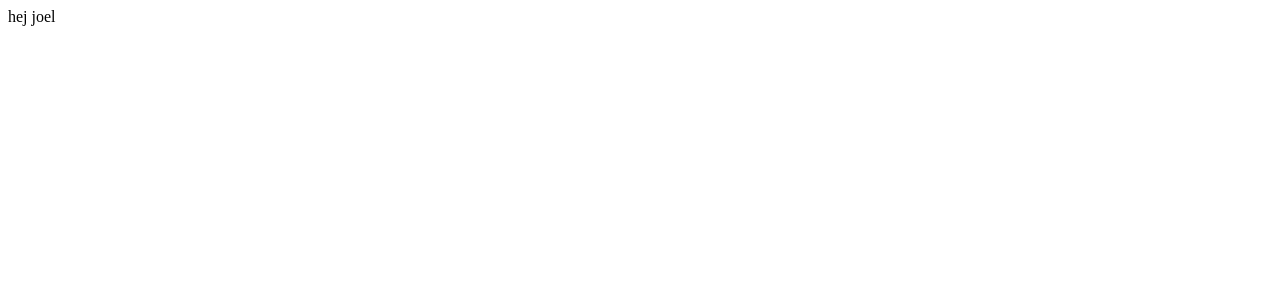
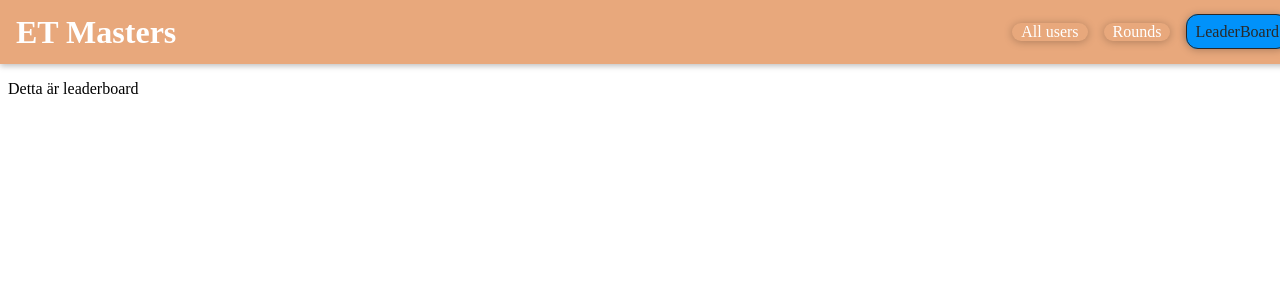
Before and after one commit to CarlHagred/etMasters2022, a React (Create React App) app in the folder client/: page /leaderboard in a window 1280 px wide. Shown: the top 300 px of the page. Built offline with nearby package versions, Linux system fonts and the light colour scheme.

Commit message:
First routing
Button with routing for All users, Rounds and Leaderboard

```diff
--- a/client/package.json
+++ b/client/package.json
@@ -8,6 +8,7 @@
     "@testing-library/user-event": "^13.5.0",
     "react": "^17.0.2",
     "react-dom": "^17.0.2",
+    "react-router-dom": "^6.2.1",
     "react-scripts": "5.0.0",
     "web-vitals": "^2.1.4"
   },
--- a/client/src/App.js
+++ b/client/src/App.js
@@ -1,8 +1,33 @@
+import React from 'react';
+import {
+  BrowserRouter as Router,
+  Route,
+  Navigate,
+  Routes,
+} from 'react-router-dom';
+import LeaderBoard from './components/Leaderboard';
+import MainNav from './components/Navigation/MainNav';
+import Rounds from './components/Rounds';
+import Users from './components/Users';
+
 const App = () => {
+  let routes;
+
+  routes = (
+    <React.Fragment>
+      <Routes>
+        <Route exact path="/users" element={<Users />} />
+        <Route exact path="/rounds" element={<Rounds />} />
+
+        <Route exact path="/leaderboard" element={<LeaderBoard />} />
+      </Routes>
+    </React.Fragment>
+  );
   return (
-    <div className="App">
-      <header className="App-header">hej joel</header>
-    </div>
+    <Router>
+      <MainNav />
+      <main>{routes}</main>
+    </Router>
   );
 };
 
--- /dev/null
+++ b/client/src/components/Leaderboard.js
@@ -0,0 +1,5 @@
+const LeaderBoard = () => {
+  return <div>Detta är leaderboard</div>;
+};
+
+export default LeaderBoard;
--- /dev/null
+++ b/client/src/components/Navigation/Header.css
@@ -0,0 +1,23 @@
+.main-header {
+  width: 100%;
+  height: 4rem;
+  display: flex;
+  align-items: center;
+  position: fixed;
+  top: 0;
+  left: 0;
+  background: #e8a87c;
+  box-shadow: 0 2px 6px rgba(0, 0, 0, 0.26);
+  padding: 0 1rem;
+  z-index: 5;
+}
+
+main {
+  margin-top: 5rem;
+}
+
+@media (min-width: 768px) {
+  .main-header {
+    justify-content: space-between;
+  }
+}
--- /dev/null
+++ b/client/src/components/Navigation/Header.js
@@ -0,0 +1,6 @@
+import './Header.css';
+const Header = (props) => {
+  return <header className="main-header">{props.children}</header>;
+};
+
+export default Header;
--- /dev/null
+++ b/client/src/components/Navigation/MainNav.css
@@ -0,0 +1,35 @@
+.main-navigation__menu-btn {
+  width: 3rem;
+  height: 3rem;
+  background: transparent;
+  border: none;
+  display: flex;
+  flex-direction: column;
+  justify-content: space-around;
+  margin-right: 2rem;
+  cursor: pointer;
+}
+
+.main-nav__menu-btn span {
+  display: block;
+  width: 3rem;
+  height: 2.5px;
+  background: white;
+}
+
+.main-nav__title {
+  color: white;
+}
+
+.main-nav__title a {
+  text-decoration: none;
+  color: white;
+}
+
+.main-nav__header-nav {
+  display: none;
+}
+
+.main-nav__drawer-nav {
+  height: 100%;
+}
--- /dev/null
+++ b/client/src/components/Navigation/MainNav.js
@@ -0,0 +1,16 @@
+import Header from './Header';
+import NavLinks from './NavLinks';
+import './MainNav.css';
+
+const MainNav = (props) => {
+  return (
+    <Header>
+      <h1 className="main-nav__title">ET Masters</h1>
+      <nav>
+        <NavLinks />
+      </nav>
+    </Header>
+  );
+};
+
+export default MainNav;
--- /dev/null
+++ b/client/src/components/Navigation/NavLinks.css
@@ -0,0 +1,84 @@
+.nav-links {
+  list-style: none;
+  margin: 0;
+  padding: 0;
+  width: 100%;
+  height: 100%;
+  display: flex;
+  flex-direction: column;
+  justify-content: center;
+  align-items: center;
+}
+
+.nav-links li {
+  margin: 1rem;
+  border-radius: 12px;
+  box-shadow: 0 1px 8px rgba(0, 0, 0, 0.25);
+}
+
+.nav-links a {
+  border: 1px solid transparent;
+  color: #292929;
+  text-decoration: none;
+  padding: 0.5rem;
+}
+
+.nav-links a:hover,
+.nav-links a:active,
+.nav-links a.active {
+  background: #0192fa;
+  border-color: #292929;
+  color: #292929;
+  border-radius: 12px;
+  box-shadow: 0 1px 8px rgba(0, 0, 0, 0.25);
+}
+
+.nav-links button {
+  cursor: pointer;
+  /* border: 1px solid #292929; */
+  color: #292929;
+  background: transparent;
+  padding: 0.5rem;
+  font: inherit;
+}
+
+.nav-links button:focus {
+  outline: none;
+}
+
+.nav-links button:hover,
+.nav-links button:active {
+  background: #292929;
+  color: white;
+  border-radius: 12px;
+  box-shadow: 0 1px 8px rgba(0, 0, 0, 0.25);
+}
+
+@media (min-width: 768px) {
+  .nav-links {
+    flex-direction: row;
+  }
+
+  .nav-links li {
+    margin: 0 0.5rem;
+  }
+
+  .nav-links a {
+    color: white;
+    text-decoration: none;
+  }
+
+  .nav-links button {
+    border: 1px solid white;
+    color: white;
+    background: transparent;
+  }
+
+  .nav-links button:hover,
+  .nav-links button:active {
+    background: #0192fa;
+    color: #292929;
+    border-radius: 12px;
+    box-shadow: 0 1px 8px rgba(0, 0, 0, 0.25);
+  }
+}
--- /dev/null
+++ b/client/src/components/Navigation/NavLinks.js
@@ -0,0 +1,20 @@
+import { NavLink } from 'react-router-dom';
+import './NavLinks.css';
+
+const NavLinks = () => {
+  return (
+    <ul className="nav-links">
+      <li>
+        <NavLink to="/users">All users</NavLink>
+      </li>
+      <li>
+        <NavLink to="/rounds">Rounds</NavLink>
+      </li>
+      <li>
+        <NavLink to="/leaderboard">LeaderBoard</NavLink>
+      </li>
+    </ul>
+  );
+};
+
+export default NavLinks;
--- /dev/null
+++ b/client/src/components/Rounds.js
@@ -0,0 +1,5 @@
+const Rounds = () => {
+  return <div>Detta är rounds</div>;
+};
+
+export default Rounds;
--- /dev/null
+++ b/client/src/components/Users.js
@@ -0,0 +1,11 @@
+import React from 'react';
+
+const Users = () => {
+  return (
+    <React.Fragment>
+      <div>Detta är usersen</div>
+    </React.Fragment>
+  );
+};
+
+export default Users;
```
Also changed, not shown: 2 other files (tests, documents, lock files or other folders).
